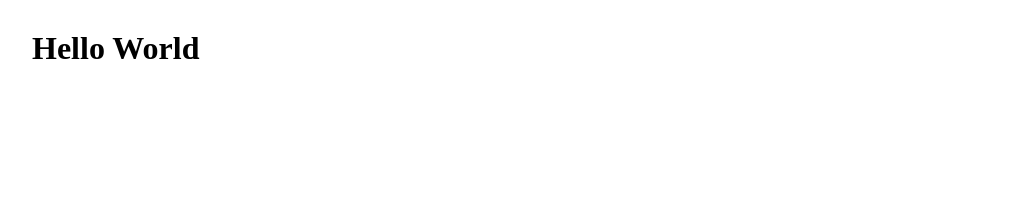
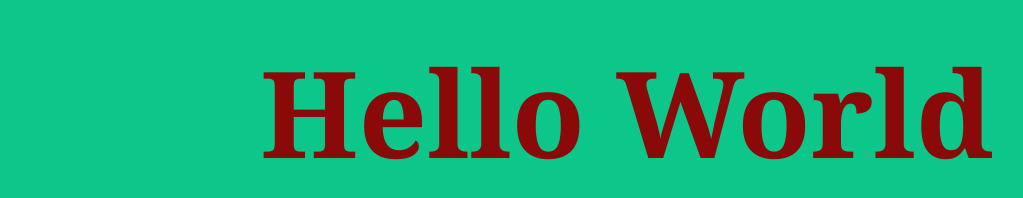
Before and after one commit to Mustaaaaa/htmlcss-hello, a plain HTML site: page index.html in a window 1280 px wide. Shown: the whole page, without its empty margins (13-1036 px from the left). Drawn offline with Linux system fonts and the light colour scheme.

Commit message:
ADD: modifica del titolo con css

```diff
--- a/app.css
+++ b/app.css
@@ -3,3 +3,13 @@
     padding: 0;
     margin: 15px;
 }
+body{
+    background-color: rgb(12, 199, 137);
+}
+h1{
+    font-size: 120px;
+    color: rgb(138, 9, 9);
+    text-align: center;
+    margin-top: 15px;
+    font-family: Georgia;
+}
--- a/index.html
+++ b/index.html
@@ -3,7 +3,7 @@
 <head>
     <meta charset="UTF-8">
     <meta name="viewport" content="width=device-width, initial-scale=1.0">
-    <title>Document</title>
+    <title>Hello HTML</title>
     <link rel="stylesheet" href="app.css">
 </head>
 <body>
```
